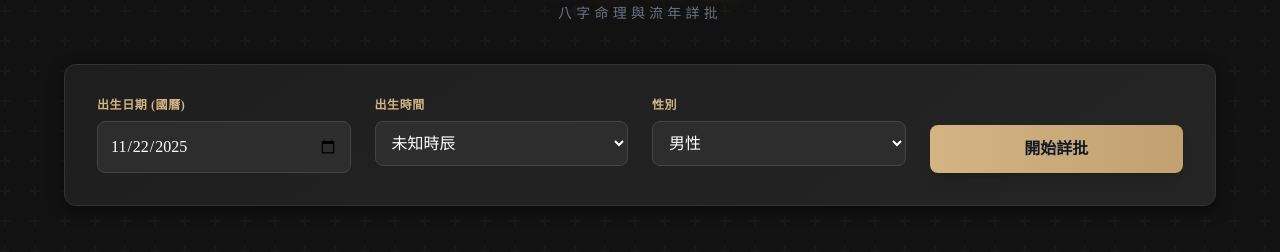
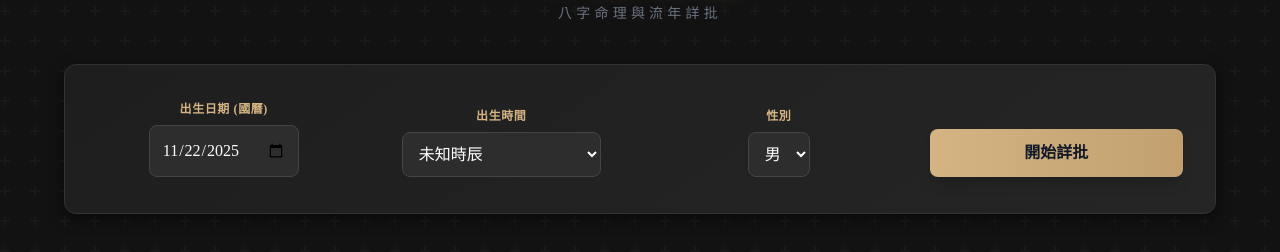
Before and after one commit to EricChung24/8text, a plain HTML site: page index.html in a window 1280 px wide. Shown: the part 84-336 px from the top of the page. Drawn offline with nearby package versions, Linux system fonts and the light colour scheme.

Commit message:
調整表單欄位樣式以改善桌面與行動裝置的顯示，並新增下拉選單寬度自動調整功能

```diff
--- a/css/style.css
+++ b/css/style.css
@@ -91,6 +91,12 @@ select {
   appearance: menulist-button;
 }
 
+/* Make the birth date input a bit narrower on larger screens so it doesn't look too wide */
+#birthDate {
+  width: auto;        /* allow max-width to take effect instead of forced 100% */
+  max-width: 240px;   /* change this value to taste (px) */
+}
+
 /* 運勢卡片詳情樣式 */
 .fortune-detail-item {
   font-size: 0.85rem;
@@ -149,4 +155,47 @@ select {
 
   /* 結果容器的外側間距減小，避免水平捲動 */
   .max-w-6xl { padding-left: 0.5rem; padding-right: 0.5rem; }
+
+  /* 在窄螢幕（手機）上，出生日期回復為整欄寬度以利觸控 */
+  #birthDate {
+    width: 100% !important;
+    max-width: none !important;
+  }
 }
+
+/* 調整輸入欄位在桌面版的 grid 欄寬，避免四欄被平均拉開造成過大間距 */
+@media (min-width: 768px) {
+  .input-grid {
+    /* 1: 出生日期（固定寬度較小）
+       2: 出生時間（可拉展，佔主要空間）
+       3: 性別（中等寬度）
+       4: 按鈕（固定寬度） */
+    grid-template-columns: minmax(140px, 220px) minmax(180px, 1fr) minmax(120px, 180px) 140px;
+    align-items: end; /* 讓按鈕與其他欄位底部對齊 */
+    column-gap: 0.28rem; /* 更小的欄位間距，讓出生日期與出生時間更貼近 */
+    row-gap: 0.5rem; /* 當換行時使用較小的垂直間距 */
+  }
+}
+
+/* 在桌面版將表單欄位內容置中（label 與 input/select 置中對齊）
+   讓整排感覺「全部集中」 */
+@media (min-width: 768px) {
+  .input-grid > div {
+    display: flex;
+    flex-direction: column;
+    align-items: center;    /* 水平置中 label 和控制元件 */
+    justify-content: flex-end; /* 與原先 align-items: end 效果相符，將按鈕靠底部 */
+    padding-top: 0.25rem;
+    padding-bottom: 0.25rem;
+  }
+
+  .input-grid label {
+    text-align: center;
+    width: 100%;
+  }
+
+  /* 按鈕欄位（最後一欄）保持按鈕寬度但置中 */
+  .input-grid > div:last-child {
+    justify-content: center;
+  }
+}
--- a/index.html
+++ b/index.html
@@ -21,7 +21,7 @@
 
         <!-- Input Area -->
         <div class="scroll-border rounded-xl p-8 mb-8">
-            <div class="grid grid-cols-1 md:grid-cols-4 gap-6">
+            <div class="grid grid-cols-1 md:grid-cols-4 gap-6 input-grid">
                 <div>
                     <label class="block text-[#d4b483] text-xs font-bold mb-2 uppercase tracking-wider">出生日期 (國曆)</label>
                     <input type="date" id="birthDate" class="w-full p-3 rounded-lg input-dark">
--- a/js/db.js
+++ b/js/db.js
@@ -548,6 +548,88 @@
         // Default Date
         document.getElementById('birthDate').valueAsDate = new Date();
 
+        // 調整所有下拉式選單寬度：使 select 寬度等於對應 label 文字寬度 + 10px（僅於桌面寬度）
+        function adjustSelectWidths() {
+            // 只在桌面尺寸啟動此微調（與 CSS 的 media query 保持一致）
+            const desktop = window.innerWidth >= 768;
+            const containers = document.querySelectorAll('.input-grid > div');
+
+            containers.forEach(div => {
+                const label = div.querySelector('label');
+                const sel = div.querySelector('select');
+                if (!label || !sel) return;
+
+                if (!desktop) {
+                    // 回復到 CSS 控制（行動版應為 100%）
+                    sel.style.width = '';
+                    sel.style.maxWidth = '';
+                    return;
+                }
+
+                // 建立隱藏 span 測量文字寬度（使用與 label 相同的字型樣式）
+                const style = window.getComputedStyle(label);
+                const span = document.createElement('span');
+                span.style.visibility = 'hidden';
+                span.style.position = 'absolute';
+                span.style.whiteSpace = 'nowrap';
+                span.style.fontFamily = style.fontFamily;
+                span.style.fontSize = style.fontSize;
+                span.style.fontWeight = style.fontWeight;
+                span.style.letterSpacing = style.letterSpacing;
+                span.textContent = label.textContent.trim();
+                document.body.appendChild(span);
+                const textWidth = span.getBoundingClientRect().width;
+                document.body.removeChild(span);
+
+            // 設定 select 寬度為文字寬 + 10px（加上一點 padding 空間）
+            const baseOffset = 10;
+
+            // 若為出生時間下拉，確保能完整顯示最長 option 文本，再額外加寬（目前 +30px）
+            let extraForBirthHour = 0;
+            let finalWidth = Math.ceil(textWidth) + baseOffset;
+            if (sel.id === 'birthHour') {
+                // 測量所有 option 的最大寬度
+                let maxOpt = 0;
+                const optSpan = document.createElement('span');
+                optSpan.style.visibility = 'hidden';
+                optSpan.style.position = 'absolute';
+                optSpan.style.whiteSpace = 'nowrap';
+                // 使用 select 的字型樣式
+                const sStyle = window.getComputedStyle(sel);
+                optSpan.style.fontFamily = sStyle.fontFamily;
+                optSpan.style.fontSize = sStyle.fontSize;
+                optSpan.style.fontWeight = sStyle.fontWeight;
+                document.body.appendChild(optSpan);
+                for (let i = 0; i < sel.options.length; i++) {
+                    optSpan.textContent = sel.options[i].text;
+                    const w = optSpan.getBoundingClientRect().width;
+                    if (w > maxOpt) maxOpt = w;
+                }
+                document.body.removeChild(optSpan);
+
+                // 最終寬度至少為最長 option + baseOffset
+                const optionNeeded = Math.ceil(maxOpt) + baseOffset;
+                // 額外補償（原先為 30px），保留此空間讓下拉外觀不擠
+                extraForBirthHour = 30;
+                finalWidth = Math.max(finalWidth, optionNeeded) + extraForBirthHour;
+            }
+                sel.style.width = finalWidth + 'px';
+                sel.style.maxWidth = 'none';
+                sel.style.boxSizing = 'content-box';
+            });
+        }
+
+        // debounce resize
+        let __adjTimeout = null;
+        window.addEventListener('resize', () => {
+            clearTimeout(__adjTimeout);
+            __adjTimeout = setTimeout(adjustSelectWidths, 120);
+        });
+        // run on DOM ready
+        document.addEventListener('DOMContentLoaded', adjustSelectWidths);
+        // also call once now (in case script loaded after DOM)
+        adjustSelectWidths();
+
         // Wrapper: 在按鈕上顯示 loading 動畫並故意等待 5 秒後才執行命盤計算
         async function startWithLoading() {
             const btn = document.getElementById('startBtn');
```
